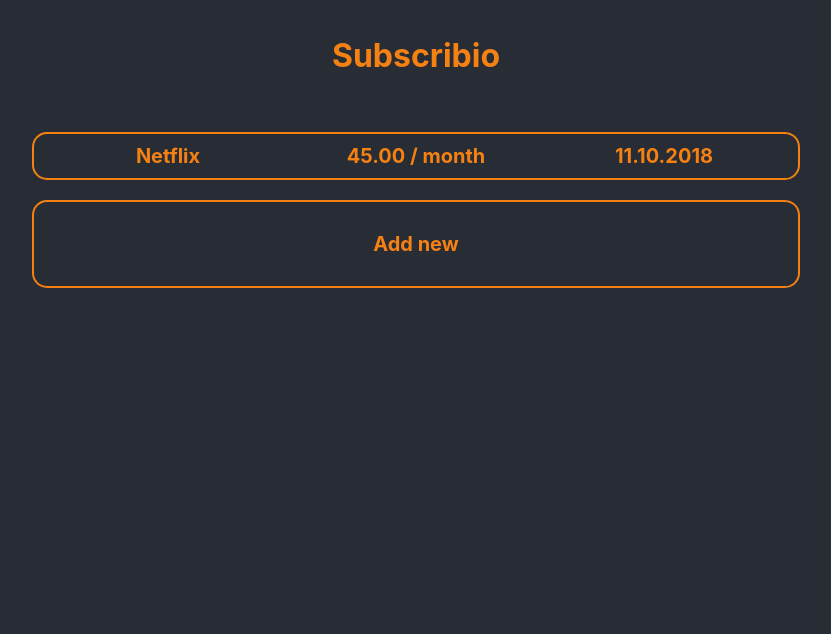
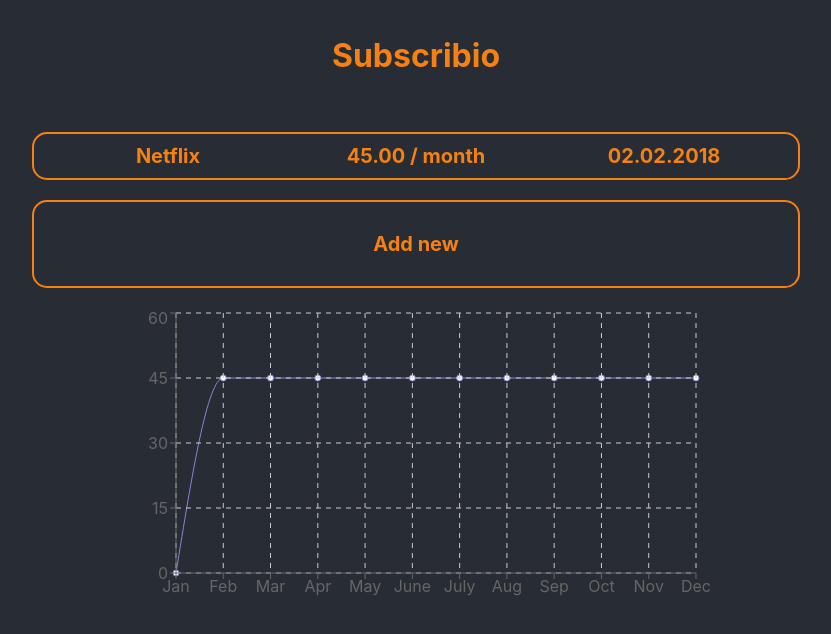
Before and after one commit to MatWaligora/Subscribio, a React (Create React App) app: page / in a window 1280 px wide. Shown: the top 634 px of the page, without its empty margins (224-1055 px from the left). Built offline with nearby package versions, Linux system fonts and the light colour scheme.

Commit message:
Added charts

```diff
--- a/package.json
+++ b/package.json
@@ -10,6 +10,7 @@
     "react-redux": "^5.1.1",
     "react-scripts": "2.1.1",
     "react-transition-group": "^2.5.0",
+    "recharts": "^1.4.1",
     "redux": "^4.0.1",
     "redux-thunk": "^2.3.0",
     "shortid": "^2.2.14"
--- a/src/App.js
+++ b/src/App.js
@@ -4,6 +4,8 @@ import CSSTransition from 'react-transition-group/CSSTransition';
 import Subscriptions from './containers/Subscriptions';
 import NewSubscription from './containers/NewSubscription/NewSubscription';
 import Modal from './components/Ui/Modal/Modal';
+import Chart from './containers/Chart/Chart';
+
 import * as actions from './store/actions/index';
 import './App.css';
 
@@ -28,6 +30,7 @@ class App extends Component {
         <main className="App-main">
           {modal}
           <Subscriptions addNew={this.props.addNewSubscription}/>
+          <Chart/>
         </main>
       </div>
     );
--- /dev/null
+++ b/src/containers/Chart/Chart.css
@@ -0,0 +1,4 @@
+.Chart {
+    display: flex;
+    justify-content: center;
+}
--- /dev/null
+++ b/src/containers/Chart/Chart.js
@@ -0,0 +1,61 @@
+import React, { Component } from 'react';
+import { Line, LineChart, CartesianGrid, XAxis, YAxis, Tooltip } from 'recharts';
+import { connect } from 'react-redux';
+import moment from 'moment';
+import './Chart.css';
+
+const months = [
+  'Jan',
+  'Feb',
+  'Mar',
+  'Apr',
+  'May',
+  'June',
+  'July',
+  'Aug',
+  'Sep',
+  'Oct',
+  'Nov',
+  'Dec'
+];
+
+class chart extends Component {
+  render () {
+    const data = months.map(month => ({name: month, value: 0}) );
+    this.props.subscriptions.forEach(sub => {
+      let startMonthIndex = data.findIndex(item => item.name === months[moment(sub.startDate).get('month')]);
+      let lastMonthIndex = data.findIndex(item => item.name === months[moment(sub.endDate).get('month')]);
+      let startYear = moment(sub.startDate).get('year');
+      let endYear = moment(sub.endDate).get('year');
+      for (let i = startMonthIndex; i < (endYear > startYear ? 12 : lastMonthIndex); i++) {
+        let { amount, period } = sub;
+        amount = Number(amount);
+        switch (period) {
+          case 'month': data[i].value += amount; break;
+          case 'week': data[i].value += (amount * 4); break;
+          case 'year': data[i].value += (amount / 12); break;
+          return;
+        }
+      }
+    });
+    return (
+      <div className="Chart">
+        <LineChart width={600} height={300} data={data} margin={{ top: 5, right: 20, bottom: 5, left: 0 }}>
+          <Line type="monotone" dataKey="value" stroke="#8884d8" />
+          <CartesianGrid stroke="#ccc" strokeDasharray="5 5" />
+          <XAxis dataKey="name" />
+          <YAxis />
+          <Tooltip />
+        </LineChart>
+      </div>
+    )
+  }
+}
+
+const mapStateToProps = (state) => {
+  return {
+    subscriptions: state.subscriptions
+  }
+};
+
+export default connect(mapStateToProps)(chart);
--- a/src/store/reducers/subscriptions.js
+++ b/src/store/reducers/subscriptions.js
@@ -69,7 +69,7 @@ const initialState = {
     {
       id: '1',
       service: 'Netflix',
-      startDate: '10.11.2018',
+      startDate: '02.02.2018',
       endDate: '10.11.2019',
       paymentDate: '10.12.2018',
       amount: 45,
@@ -89,8 +89,9 @@ const addSubscription = (state, action) => {
 };
 
 const removeSubscription = (state, action) => {
+  console.log('removeSubscription', action);
   const subscriptions = state.subscriptions.slice();
-  subscriptions.splice(subscriptions.findIndex(sub => sub.id === action.subscriptionId));
+  subscriptions.splice(subscriptions.findIndex(sub => sub.id === action.subscriptionId), 1);
   return {
     ...state,
     subscriptions,
```
Also changed, not shown: 1 other file (tests, documents, lock files or other folders).
